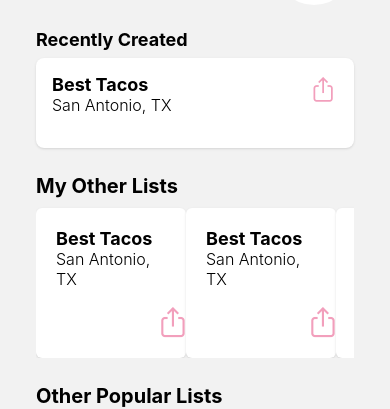
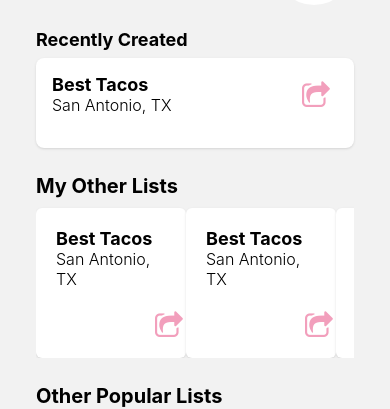
Before and after one commit to iyanez2314/crumbTrail, a React Native app: screen /Home in a window 390 px wide. Shown: the part 136-545 px from the top of the page. Built offline with nearby package versions, Linux system fonts and the light colour scheme.

Commit message:
added some new components I also made the share modal pop up when the share button is clicked

```diff
--- a/components/ListHeader.tsx
+++ b/components/ListHeader.tsx
@@ -58,10 +58,10 @@ export default function ListHeader({ title }: ListDetailsHeaderProps) {
           style={{ flex: 1 }}
         >
           <View className="flex-1 justify-center items-center">
-            <View className="w-[400px] h-[425px] bg-white p-5 rounded-2xl">
-              <View className="flex flex-row items-center justify-between">
+            <View className="w-[400px] h-[475px] bg-white p-5 rounded-2xl items-center">
+              <View className="flex flex-row items-center justify-between w-full">
                 <View>
-                  <Text className="text-xl font-bold">Edit List Details</Text>
+                  <Text className="text-2xl font-bold">Edit List Details</Text>
                 </View>
                 <Pressable
                   onPress={toggleModal}
@@ -70,28 +70,33 @@ export default function ListHeader({ title }: ListDetailsHeaderProps) {
                   <FontAwesome name="close" size={26} color="#F29FBC" />
                 </Pressable>
               </View>
-              <View className="space-y-4">
-                <View>
-                  <Text className="font-light text-xs">Title</Text>
+              <View className="space-y-4 items-center w-full ">
+                <View className="w-full">
+                  <Text className="font-light text-base">Title</Text>
                   <TextInput
                     placeholder="Best Tacos"
-                    className="p-2 w-[100%] border h-[50px] rounded font-bold"
+                    className="p-2 w-full border h-[50px] rounded font-bold"
                   />
                 </View>
-                <View>
-                  <Text className="font-light text-xs">City</Text>
+                <View className="w-full">
+                  <Text className="font-light text-base">City</Text>
                   <TextInput
                     placeholder="San Antonio, TX"
-                    className="p-2 w-[100%] border h-[50px] rounded"
+                    className="p-2 w-full border h-[50px] rounded"
                   />
                 </View>
-                <View>
-                  <Text className="font-light text-xs">City</Text>
+                <View className="w-full">
+                  <Text className="font-light text-base">Description</Text>
                   <TextInput
                     placeholder="Esse ad aliquip duis aliquip id cillum consectetur magna ut."
                     className="p-2 w-[100%] border h-[150px] rounded"
                   />
                 </View>
+              </View>
+              <View className="mt-4">
+                <TouchableOpacity className="bg-[#F29FBC] p-3 w-[300px] items-center rounded">
+                  <Text className="text-white font-bold text-xl">Update</Text>
+                </TouchableOpacity>
               </View>
             </View>
           </View>
--- a/components/ListInfoRow.tsx
+++ b/components/ListInfoRow.tsx
@@ -1,6 +1,7 @@
-import { View, Text } from "react-native";
+import { View, Text, TouchableOpacity, Share, Alert } from "react-native";
 import React from "react";
 import { Ionicons, FontAwesome, Feather } from "@expo/vector-icons";
+import { ShareButton } from "../components/index";
 
 export default function ListInfoRow() {
   return (
@@ -10,9 +11,7 @@ export default function ListInfoRow() {
         <Text className="text-[18px] font-bold text-sm">20 Followers</Text>
       </View>
 
-      <View className="flex flex-row items-center space-x-2 w-[44px] h-[44px] justify-center ">
-        <FontAwesome name="share-square-o" size={30} color="#F29FBC" />
-      </View>
+      <ShareButton />
     </View>
   );
 }
--- a/components/RecentlyAddedCard.tsx
+++ b/components/RecentlyAddedCard.tsx
@@ -1,6 +1,7 @@
 import { View, Text } from "react-native";
 import Ionicons from "@expo/vector-icons/Ionicons";
 import React from "react";
+import ShareButton from "./ShareButton";
 
 export default function RecentlyAddedCard() {
   return (
@@ -11,7 +12,7 @@ export default function RecentlyAddedCard() {
           <Text className="text-[16px] font-light">San Antonio, TX</Text>
         </View>
         <View>
-          <Ionicons color={"#F29FBC"} name={"share-outline"} size={28} />
+          <ShareButton />
         </View>
       </View>
     </View>
--- /dev/null
+++ b/components/ShareButton.tsx
@@ -0,0 +1,35 @@
+import { View, Text, TouchableOpacity, Share, Alert } from "react-native";
+import React from "react";
+import { FontAwesome } from "@expo/vector-icons";
+
+export default function ShareButton() {
+  const onShare = async () => {
+    try {
+      const result = await Share.share({
+        message: "Share this list with your friends!",
+        title: "Best Tacos",
+      });
+      if (result.action === Share.sharedAction) {
+        if (result.activityType) {
+          console.log("shared with activity type of result.activityType");
+          Alert.alert("Shared List! Sweet!");
+        } else {
+          console.log("shared");
+          Alert.alert("shared");
+        }
+      } else if (result.action === Share.dismissedAction) {
+        console.log("dismissed");
+      }
+    } catch (error: any) {
+      Alert.alert(error.message);
+    }
+  };
+  return (
+    <TouchableOpacity
+      onPress={onShare}
+      className="flex flex-row items-center space-x-2 w-[44px] h-[44px] justify-center "
+    >
+      <FontAwesome name="share-square-o" size={30} color="#F29FBC" />
+    </TouchableOpacity>
+  );
+}
--- a/components/UserListsCard.tsx
+++ b/components/UserListsCard.tsx
@@ -1,6 +1,7 @@
 import { View, Text } from "react-native";
 import Ionicons from "@expo/vector-icons/Ionicons";
 import React from "react";
+import ShareButton from "./ShareButton";
 
 export default function UserListsCard() {
   return (
@@ -10,7 +11,7 @@ export default function UserListsCard() {
           <Text className="text-[18px] font-bold">Best Tacos</Text>
           <Text className="text-[16px] font-light">San Antonio, TX</Text>
           <View className="absolute w-1/2  items-end h-full top-24 left-20 justify-start">
-            <Ionicons color={"#F29FBC"} name={"share-outline"} size={34} />
+            <ShareButton />
           </View>
         </View>
       </View>
--- a/components/index.ts
+++ b/components/index.ts
@@ -13,6 +13,7 @@ import ListInfoRow from "./ListInfoRow";
 import ListSearchRow from "./ListSearchRow";
 import ListRestaurantCount from "./ListRestaurantCount";
 import ListRestaurantCard from "./ListRestaurantCard";
+import ShareButton from "./ShareButton";
 
 export {
   Heading,
@@ -30,4 +31,5 @@ export {
   ListSearchRow,
   ListRestaurantCount,
   ListRestaurantCard,
+  ShareButton,
 };
--- a/screens/HomeScreen.tsx
+++ b/screens/HomeScreen.tsx
@@ -31,7 +31,7 @@ export default function HomeScreen() {
   const handleHome = () => {};
   const handleDiscover = () => {};
 
-  const handleOtherListPress = () => {
+  const handleUserListPress = () => {
     navigation.navigate("UserListScreen");
   };
 
@@ -44,7 +44,9 @@ export default function HomeScreen() {
         <View className="p-3">
           <Text className="text-[18px] font-bold">Recently Created</Text>
           <View className="mt-2">
-            <RecentlyAddedCard />
+            <TouchableOpacity onPress={handleUserListPress}>
+              <RecentlyAddedCard />
+            </TouchableOpacity>
           </View>
         </View>
 
@@ -57,7 +59,7 @@ export default function HomeScreen() {
             className=" pt-2 gap-3"
           >
             {/* Other lists cards */}
-            <TouchableOpacity onPress={handleOtherListPress}>
+            <TouchableOpacity onPress={handleUserListPress}>
               <UserListsCard />
             </TouchableOpacity>
             <View>
```
